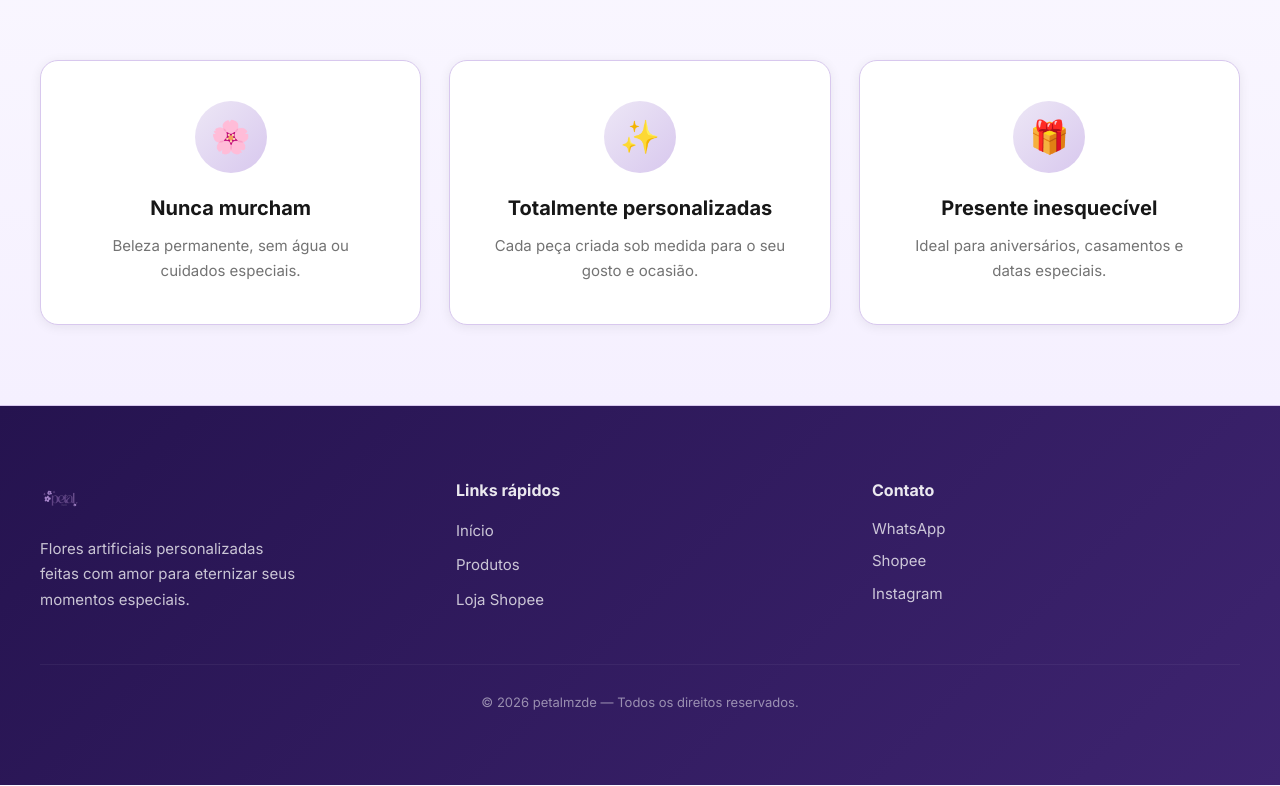
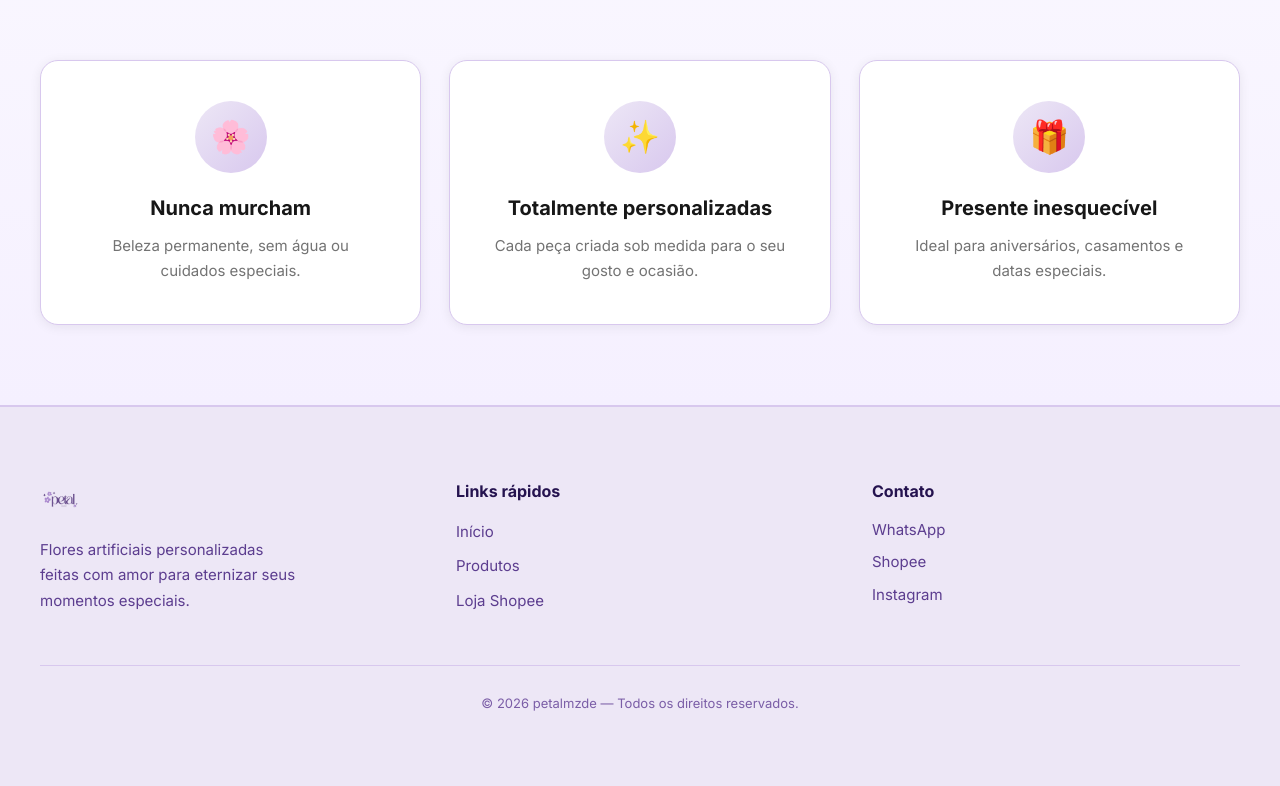
Before and after one commit to gilsonfiho/site-petalmzde, a React (Vite) app: page / in a window 1280 px wide. Shown: the part 1816-2602 px from the top of the page. Built offline with nearby package versions, Linux system fonts and the light colour scheme.

Commit message:
feat: rodapé com fundo roxo claro e texto roxo escuro para melhor contraste

```diff
--- a/src/pages/Home/index.jsx
+++ b/src/pages/Home/index.jsx
@@ -318,11 +318,12 @@ const Home = () => {
 
       {/* ── FOOTER ── */}
       <footer style={{
-        background: gradients.dark,
-        color: 'white',
+        background: colors.purple[100],
+        color: colors.purple[900],
         padding: isMobile ? '48px 20px' : 'clamp(52px, 8vw, 72px) 20px',
         width: '100%',
         boxSizing: 'border-box',
+        borderTop: `1px solid ${colors.purple[200]}`,
       }}>
         <div style={{
           maxWidth: '1200px',
@@ -336,14 +337,14 @@ const Home = () => {
             <div style={{ display: 'flex', alignItems: 'center', marginBottom: '14px', justifyContent: isMobile ? 'center' : 'flex-start' }}>
               <img src={logo} alt="Petalmzde" style={{ height: '44px', objectFit: 'contain' }} />
             </div>
-            <p style={{ opacity: 0.75, lineHeight: 1.7, fontSize: '15px', maxWidth: '260px', margin: isMobile ? '0 auto' : '0' }}>
+            <p style={{ color: colors.purple[700], lineHeight: 1.7, fontSize: '15px', maxWidth: '260px', margin: isMobile ? '0 auto' : '0' }}>
               Flores artificiais personalizadas feitas com amor para eternizar seus momentos especiais.
             </p>
           </div>
 
           {/* Links */}
           <div style={{ textAlign: isMobile ? 'center' : 'left' }}>
-            <h4 style={{ fontWeight: 700, marginBottom: '16px', fontSize: '16px', opacity: 0.9 }}>Links rápidos</h4>
+            <h4 style={{ fontWeight: 700, marginBottom: '16px', fontSize: '16px', color: colors.purple[900] }}>Links rápidos</h4>
             <ul style={{ listStyle: 'none', padding: 0, margin: 0, display: 'flex', flexDirection: 'column', gap: '10px', alignItems: isMobile ? 'center' : 'flex-start' }}>
               {[
                 { label: 'Início', href: '/' },
@@ -351,9 +352,9 @@ const Home = () => {
                 { label: 'Loja Shopee', href: 'https://shopee.com.br/petalmzde' },
               ].map(({ label, href }) => (
                 <li key={label}>
-                  <a href={href} style={{ color: 'white', opacity: 0.75, textDecoration: 'none', fontSize: '15px', transition: 'opacity 0.2s' }}
-                    onMouseEnter={e => e.currentTarget.style.opacity = '1'}
-                    onMouseLeave={e => e.currentTarget.style.opacity = '0.75'}
+                  <a href={href} style={{ color: colors.purple[700], textDecoration: 'none', fontSize: '15px', transition: 'color 0.2s' }}
+                    onMouseEnter={e => e.currentTarget.style.color = colors.purple[900]}
+                    onMouseLeave={e => e.currentTarget.style.color = colors.purple[700]}
                   >
                     {label}
                   </a>
@@ -364,13 +365,13 @@ const Home = () => {
 
           {/* Contato */}
           <div style={{ textAlign: isMobile ? 'center' : 'left' }}>
-            <h4 style={{ fontWeight: 700, marginBottom: '16px', fontSize: '16px', opacity: 0.9 }}>Contato</h4>
+            <h4 style={{ fontWeight: 700, marginBottom: '16px', fontSize: '16px', color: colors.purple[900] }}>Contato</h4>
             <div style={{ display: 'flex', flexDirection: 'column', gap: '10px', alignItems: isMobile ? 'center' : 'flex-start' }}>
               {socialLinks.map(({ label, href }) => (
                 <a key={label} href={href} target="_blank" rel="noopener noreferrer"
-                  style={{ color: 'white', opacity: 0.75, textDecoration: 'none', fontSize: '15px', transition: 'opacity 0.2s' }}
-                  onMouseEnter={e => e.currentTarget.style.opacity = '1'}
-                  onMouseLeave={e => e.currentTarget.style.opacity = '0.75'}
+                  style={{ color: colors.purple[700], textDecoration: 'none', fontSize: '15px', transition: 'color 0.2s' }}
+                  onMouseEnter={e => e.currentTarget.style.color = colors.purple[900]}
+                  onMouseLeave={e => e.currentTarget.style.color = colors.purple[700]}
                 >
                   {label}
                 </a>
@@ -382,11 +383,11 @@ const Home = () => {
         <div style={{
           maxWidth: '1200px',
           margin: '0 auto',
-          borderTop: '1px solid rgba(255,255,255,0.1)',
+          borderTop: `1px solid ${colors.purple[200]}`,
           marginTop: isMobile ? '40px' : '52px',
           paddingTop: '28px',
           textAlign: 'center',
-          opacity: 0.5,
+          color: colors.purple[600],
           fontSize: '13px',
         }}>
           © {new Date().getFullYear()} petalmzde — Todos os direitos reservados.
```
